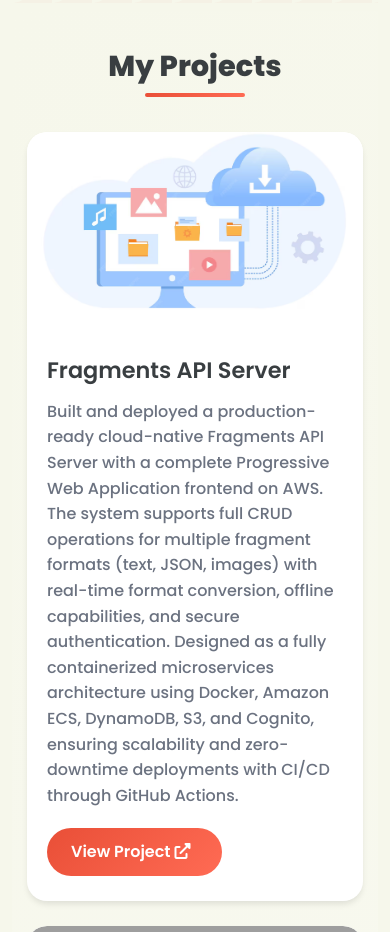
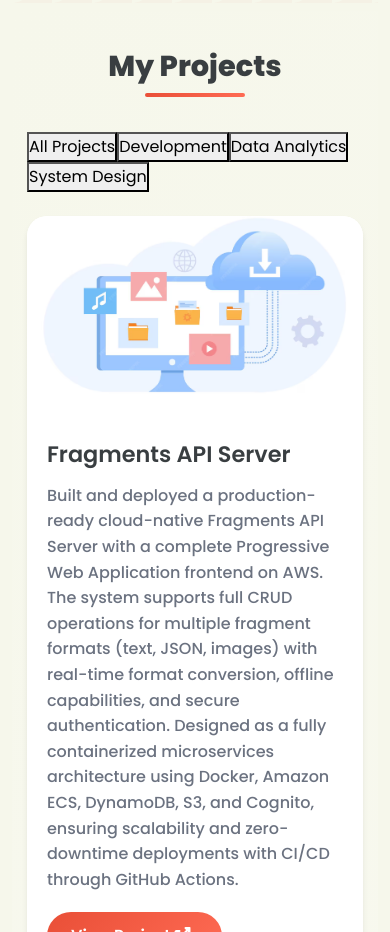
Before and after one commit to shyam-works/shyam, a React (Create React App) app: page /work in a window 390 px wide. Shown: the part 3560-4492 px from the top of the page. Built offline with nearby package versions, Linux system fonts and the light colour scheme; grey boxes are pictures that could not be loaded; a web font is replaced by a local one.

Commit message:
Update Work.js

```diff
--- a/src/Work.js
+++ b/src/Work.js
@@ -9,6 +9,7 @@
   const [imageLoadStates, setImageLoadStates] = useState({});
   const observerRef = useRef(null);
   const location = useLocation();
+  const [selectedCategory, setSelectedCategory] = useState('All');
 
   // Intersection Observer for animations
   useEffect(() => {
@@ -68,6 +69,15 @@
       [imageId]: true
     }));
   };
+
+  // Filter projects based on selected category
+  const filteredProjects = data && selectedCategory === 'All'
+    ? data.projects
+    : data?.projects.filter(project => project.category?.trim() === selectedCategory) || [];
+
+  // Debug: Log to check categories
+  console.log('Selected Category:', selectedCategory);
+  console.log('Filtered Projects:', filteredProjects.map(p => ({ name: p.name, category: p.category })));
 
   // Photography data structure for better organization
   const photographyCategories = [
@@ -164,8 +174,6 @@
                     {experience.description}
                   </p>
                 </div>
-
-
               </div>
             ))}
           </div>
@@ -174,9 +182,38 @@
         {/* Projects Section */}
         <div className="projects-section" id="projects" ref={observeElement}>
           <h1 className="page-title">My Projects</h1>
+
+          {/* Category Filter Buttons */}
+          <div className="category-filters mb-4">
+            <button
+              className={`filter-btn ${selectedCategory === 'All' ? 'active' : ''}`}
+              onClick={() => setSelectedCategory('All')}
+            >
+              All Projects
+            </button>
+            <button
+              className={`filter-btn ${selectedCategory === 'Developer' ? 'active' : ''}`}
+              onClick={() => setSelectedCategory('Developer')}
+            >
+              Development
+            </button>
+            <button
+              className={`filter-btn ${selectedCategory === 'Data analyst' ? 'active' : ''}`}
+              onClick={() => setSelectedCategory('Data analyst')}
+            >
+              Data Analytics
+            </button>
+            <button
+              className={`filter-btn ${selectedCategory === 'System Designer' ? 'active' : ''}`}
+              onClick={() => setSelectedCategory('System Designer')}
+            >
+              System Design
+            </button>
+          </div>
+
           <div className="row">
-            {data.projects.map((project, index) => (
-              <div className="col-md-4 mb-4" key={project.index}>
+            {filteredProjects.map((project, index) => (
+              <div className="col-md-4 mb-4" key={`project-${index}-${project.name}`}>
                 <div
                   className={`card h-100 ${isVisible.projects ? 'fade-in visible' : 'fade-in'}`}
                   style={{ animationDelay: `${index * 0.1}s` }}
@@ -240,10 +277,6 @@
               e.currentTarget.style.boxShadow = '0 2px 10px rgba(0, 0, 0, 0.05)';
             }}
           >
-
-
-
-
             <p style={{
               fontSize: '16px',
               color: '#777',
@@ -266,7 +299,6 @@
                 border: '2px solid #e94f37',
                 color: '#e94f37',
                 backgroundColor: 'transparent',
-
               }}
               onClick={(e) => {
                 e.stopPropagation();
```
Lines whose indentation alone changed are shown as unchanged.
